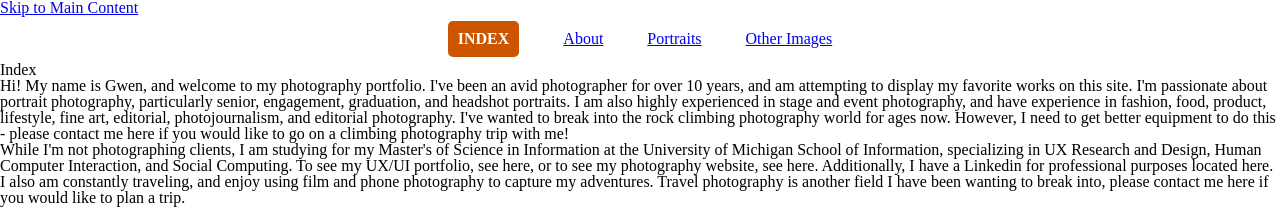
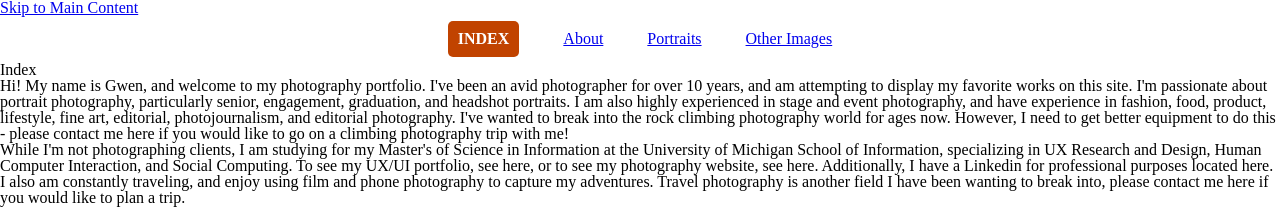
Before and after one commit to gwenevea/checkpoint2, a plain HTML site: page index.html in a window 1280 px wide. Shown: the top 209 px of the page. Drawn offline with Linux system fonts and the light colour scheme.

Commit message:
Add files via upload

```diff
--- a/css/style.css
+++ b/css/style.css
@@ -16,7 +16,7 @@ ul li a:hover {
 }
 
 .current{
-    background-color: #CC5500;
+    background-color: #C14300;
     margin-top: 5px;
     padding: 10px;
     border-radius: 5px;
```
